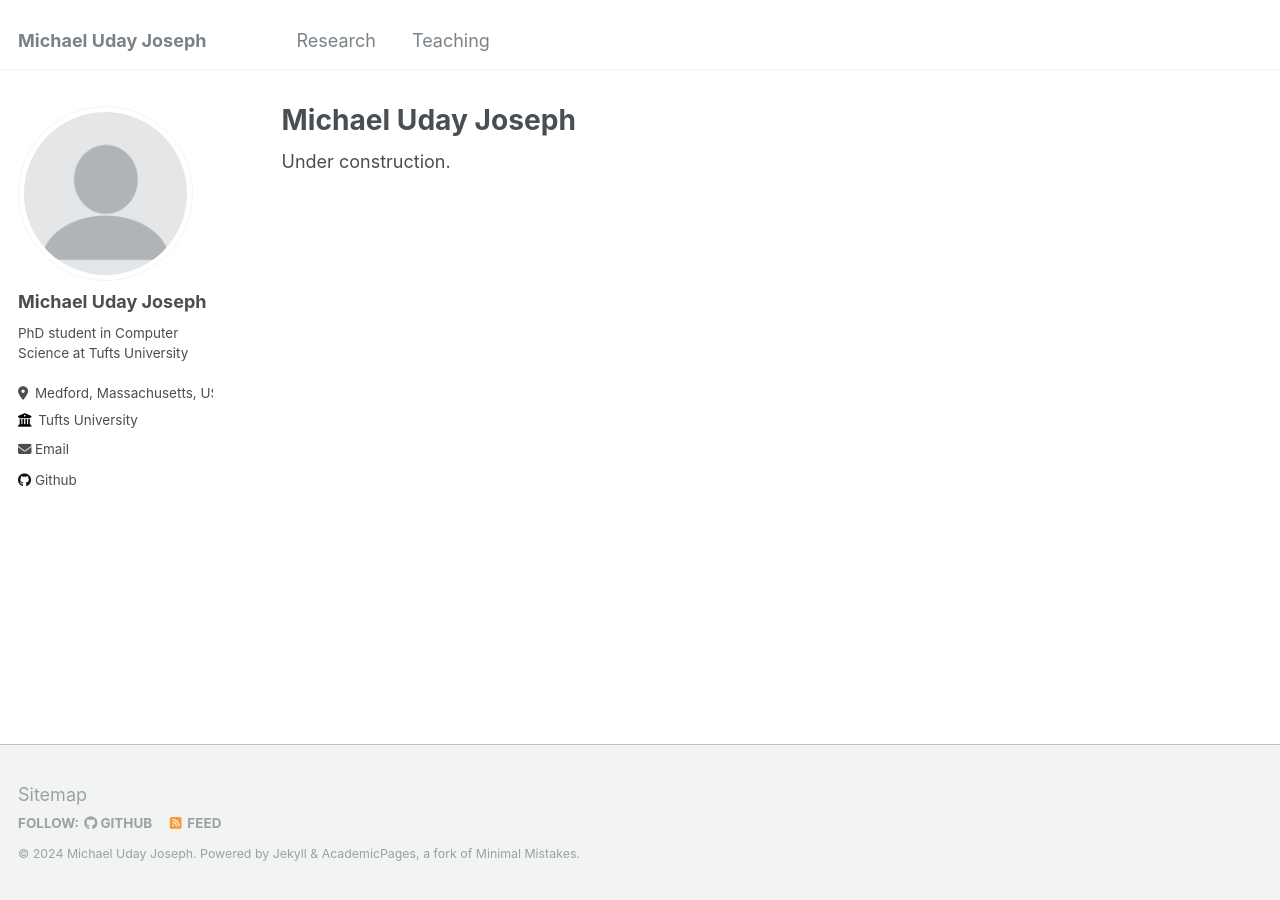
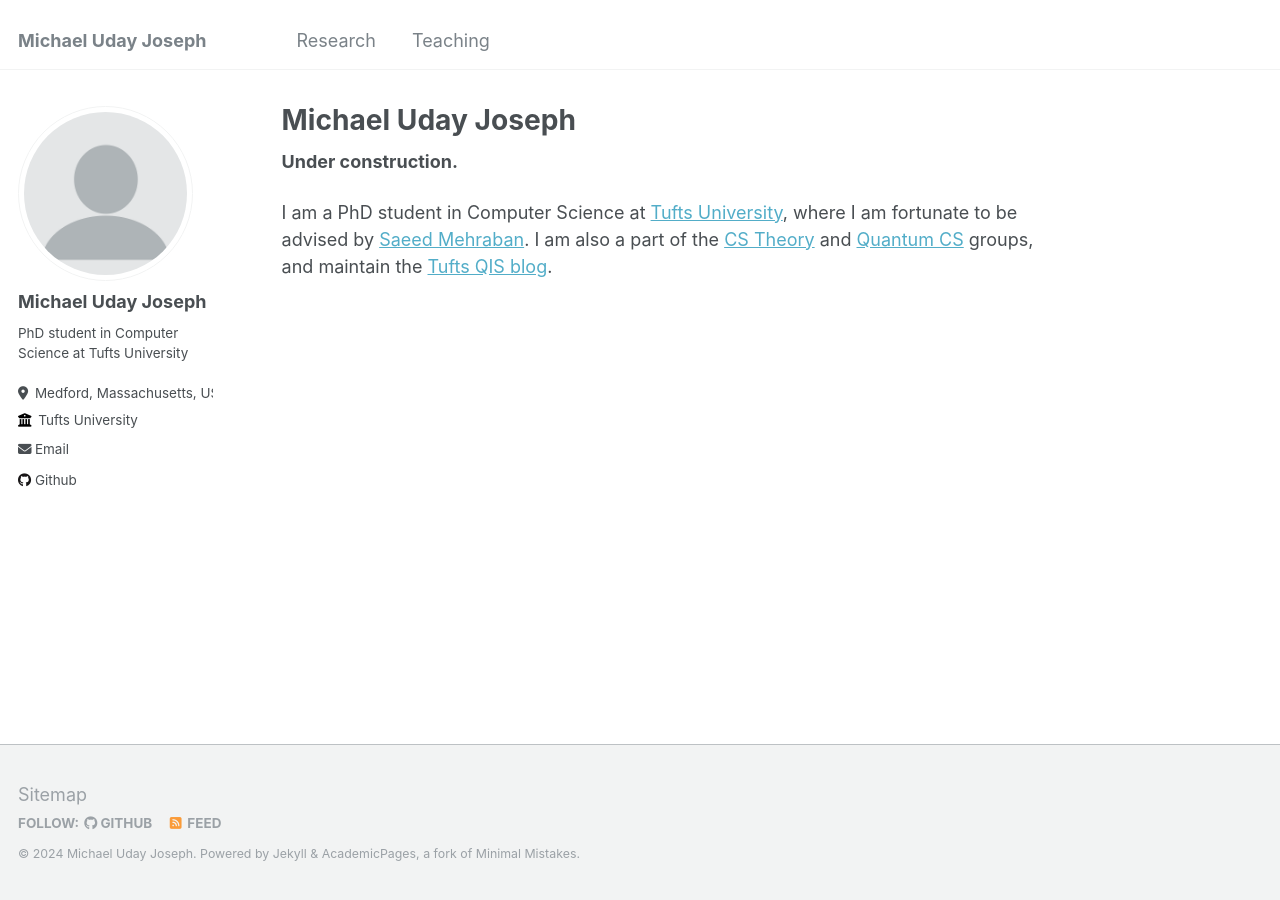
Before and after one commit to michaeludayjoseph/michaeludayjoseph.github.io, a Jekyll site: the page built from _pages/about.md, in a window 1280 px wide. Built offline with Jekyll 4.4.1, drawn with Linux system fonts in a browser that asks for light colours.

Commit message:
Update about.md

```diff
--- a/_pages/about.md
+++ b/_pages/about.md
@@ -7,4 +7,6 @@ redirect_from:
   - /about.html
 ---
 
-Under construction.
+**Under construction.**
+
+I am a PhD student in Computer Science at [Tufts University](https://engineering.tufts.edu/cs/), where I am fortunate to be advised by [Saeed Mehraban](https://sites.google.com/view/saeedmehraban/about). I am also a part of the [CS Theory](https://cs-theory.cs.tufts.edu/) and [Quantum CS]() groups, and maintain the [Tufts QIS blog](https://tuftsqis.wordpress.com/).
```
